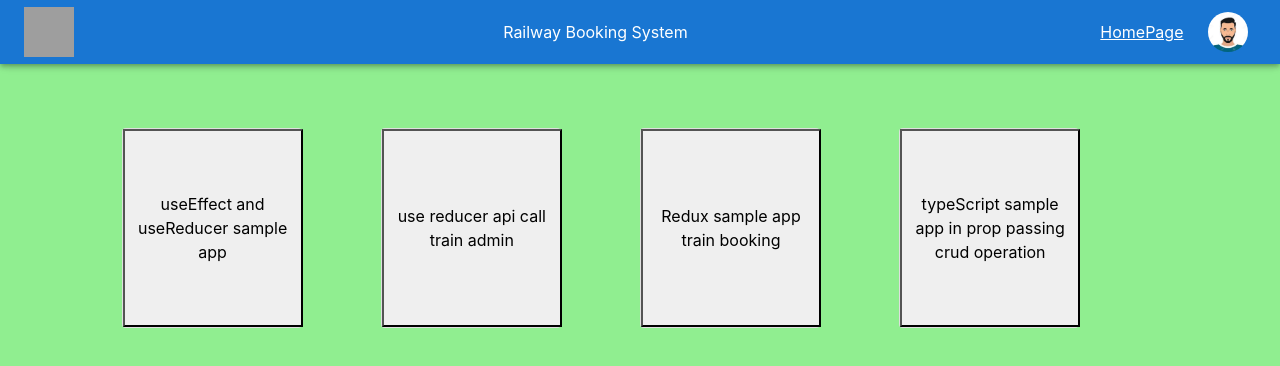
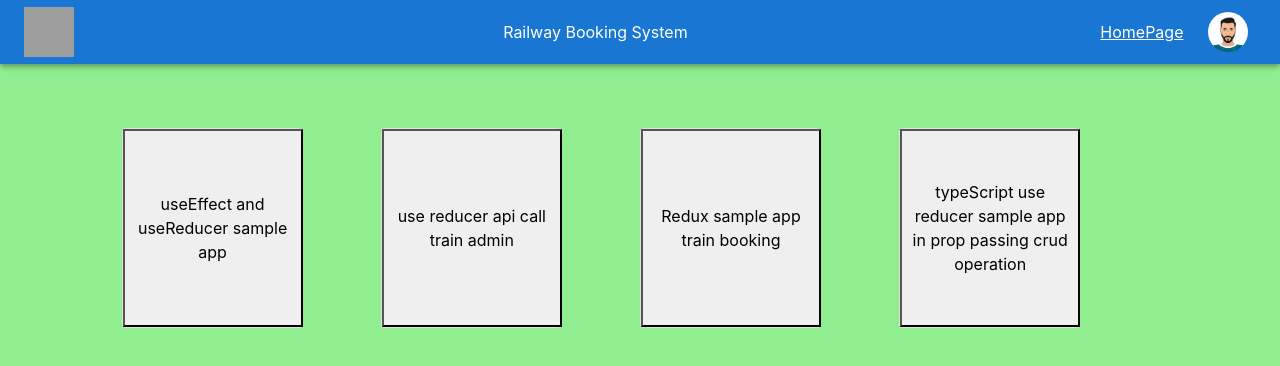
Before and after one commit to manimaran003/media-queries-React-bootstrap, a React (Create React App) app: page /homepage in a window 1280 px wide. Shown: the top 366 px of the page. Built offline with nearby package versions, Linux system fonts and the light colour scheme; grey boxes are pictures that could not be loaded.

Commit message:
changed-text

```diff
--- a/src/RouterComponent/HomePage.js
+++ b/src/RouterComponent/HomePage.js
@@ -49,7 +49,7 @@ const HomePage = () => {
                         </div>
                         <div className="card" style={{ width: "180px", height: "200px" }}>
                             <button onClick={() => navigate("/typeEvent")} style={{ width: "180px", height: "200px" }}>
-                              typeScript sample app in prop passing crud operation
+                              typeScript  use reducer sample app in prop passing crud operation
                             </button>
                         </div>
 
```
